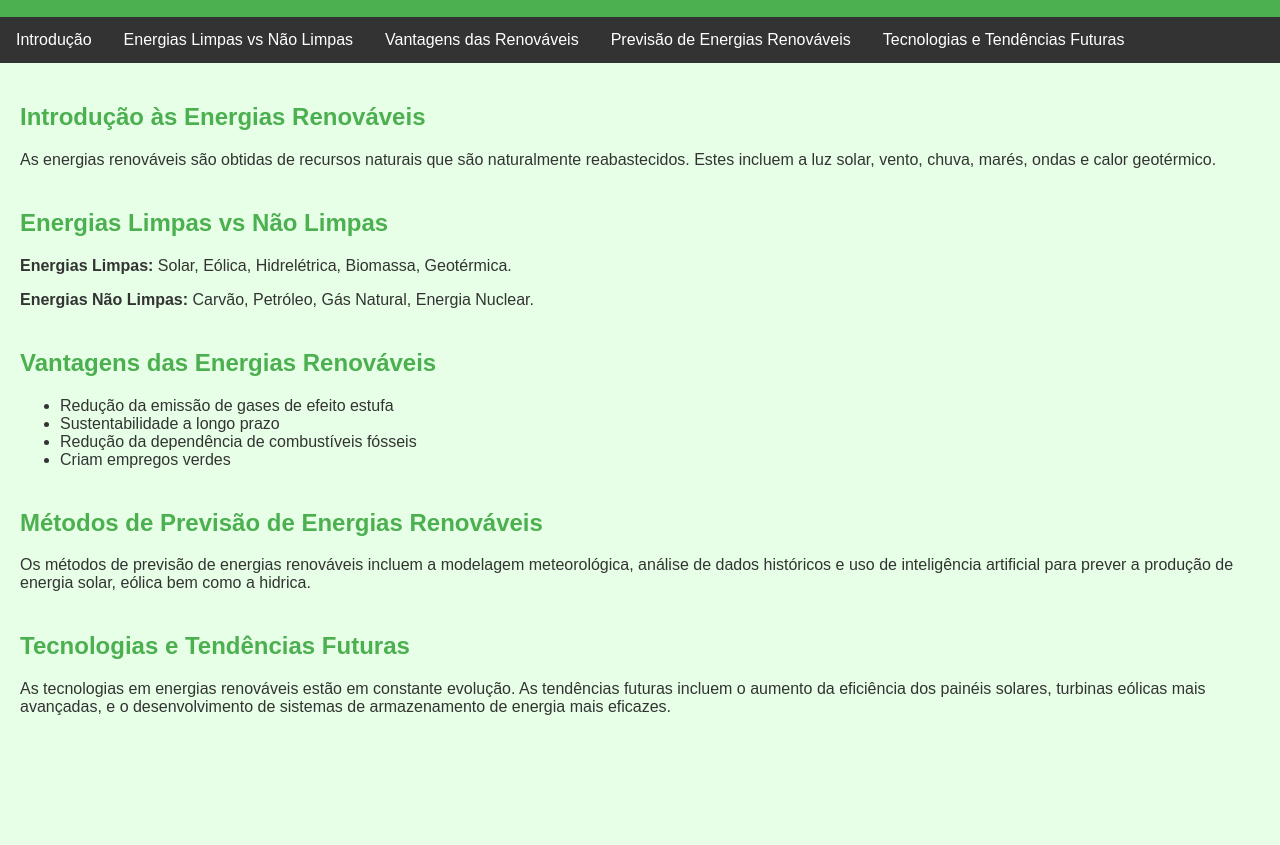
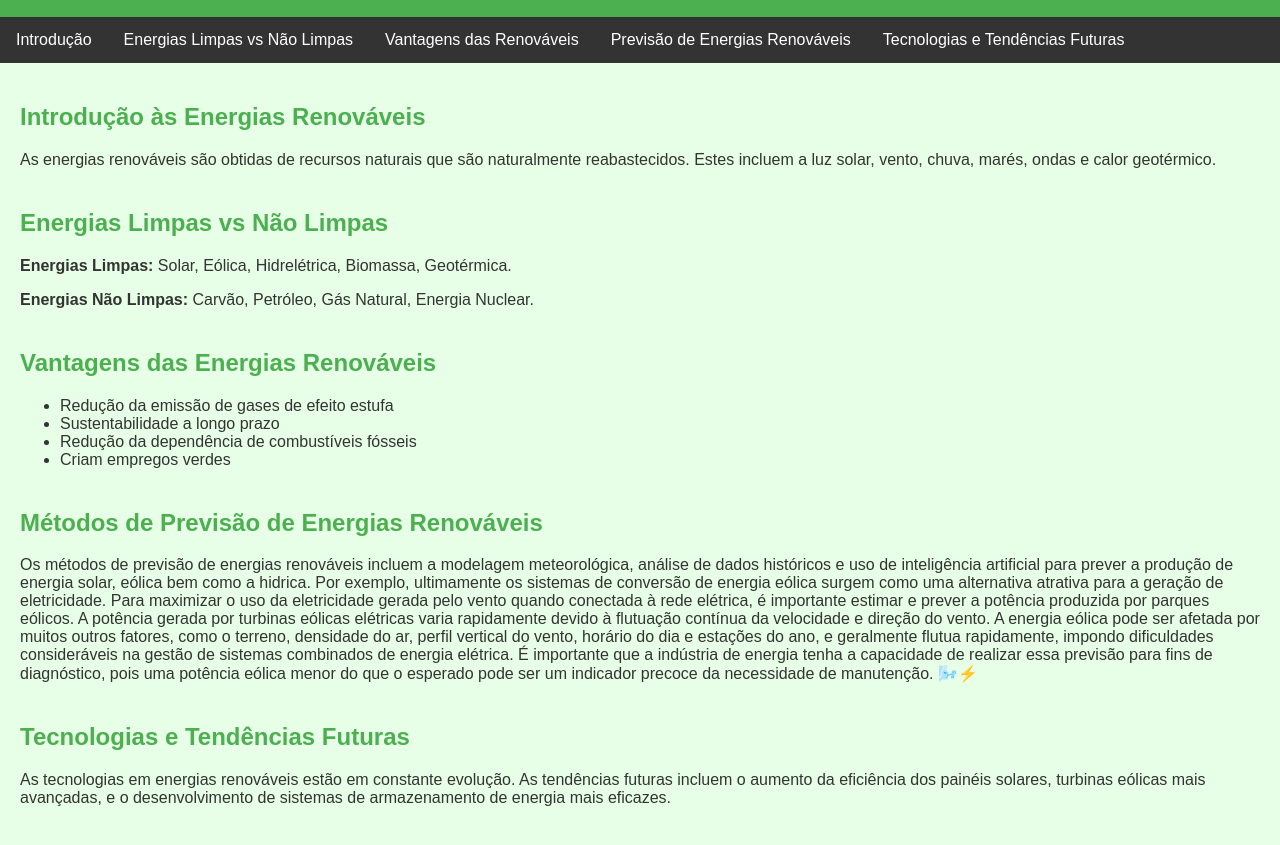
Before and after one commit to tmantono/energia-renovavel, a plain HTML site: page index.html in a window 1280 px wide. Shown: the part 95-940 px from the top of the page. Before the commit the page ends 871 px from the top, so only its background shows below. Drawn offline with Linux system fonts and the light colour scheme.

Commit message:
Add files via upload

```diff
--- a/index.html
+++ b/index.html
@@ -80,7 +80,7 @@
 
         <section id="forecasting" class="section">
             <h2>Métodos de Previsão de Energias Renováveis</h2>
-            <p>Os métodos de previsão de energias renováveis incluem a modelagem meteorológica, análise de dados históricos e uso de inteligência artificial para prever a produção de energia solar, eólica bem como a hidrica.</p>
+            <p>Os métodos de previsão de energias renováveis incluem a modelagem meteorológica, análise de dados históricos e uso de inteligência artificial para prever a produção de energia solar, eólica bem como a hidrica. Por exemplo, ultimamente os sistemas de conversão de energia eólica surgem como uma alternativa atrativa para a geração de eletricidade. Para maximizar o uso da eletricidade gerada pelo vento quando conectada à rede elétrica, é importante estimar e prever a potência produzida por parques eólicos. A potência gerada por turbinas eólicas elétricas varia rapidamente devido à flutuação contínua da velocidade e direção do vento. A energia eólica pode ser afetada por muitos outros fatores, como o terreno, densidade do ar, perfil vertical do vento, horário do dia e estações do ano, e geralmente flutua rapidamente, impondo dificuldades consideráveis na gestão de sistemas combinados de energia elétrica. É importante que a indústria de energia tenha a capacidade de realizar essa previsão para fins de diagnóstico, pois uma potência eólica menor do que o esperado pode ser um indicador precoce da necessidade de manutenção. 🌬️⚡</p>
         </section>
 
         <section id="technologies" class="section">
```
